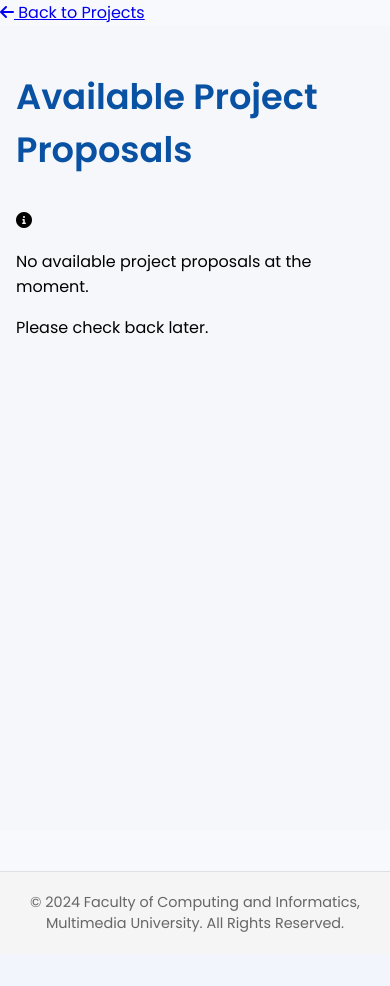
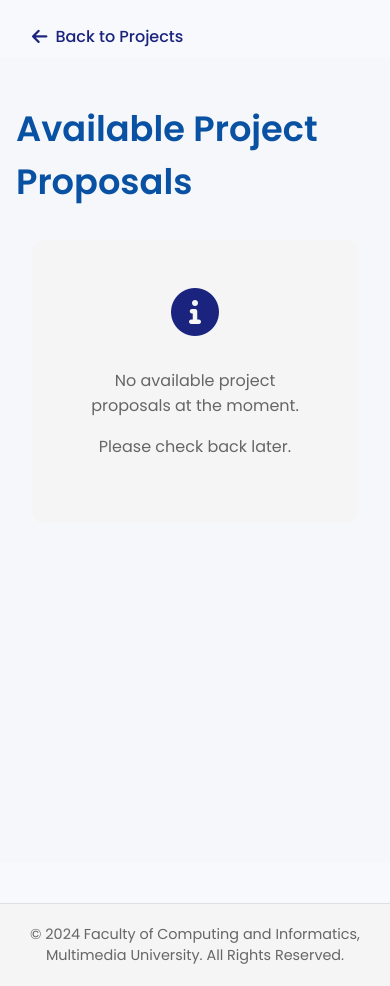
Before and after one commit to YongJinYit1214/final-year-project-management-system, a PHP site: page /pages/projects/view-projects.php in a window 390 px wide. Before the commit the page ends 932 px from the top, so only its background shows below. Run offline with PHP 8.4, Linux system fonts and the light colour scheme; data that the repository does not hold is empty.

Commit message:
Update view-projects.css

```diff
--- a/pages/projects/view-projects.css
+++ b/pages/projects/view-projects.css
@@ -55,115 +55,128 @@ h2 {
 }
 
 /* Projects Grid */
-.projects-grid {
+.projects-container {
+    max-width: 1200px;
+    margin: 2rem auto;
+    padding: 0 20px;
     display: grid;
-    grid-template-columns: repeat(auto-fill, minmax(350px, 1fr));
+    grid-template-columns: repeat(auto-fit, minmax(300px, 1fr));
     gap: 2rem;
-    padding: 1rem 0;
 }
 
 .project-card {
-    background: white;
+    background: #ffffff;
     border-radius: 12px;
-    padding: 1.5rem;
     box-shadow: 0 4px 6px rgba(0, 0, 0, 0.1);
-    transition: transform 0.3s ease;
+    transition: transform 0.2s, box-shadow 0.2s;
+    overflow: hidden;
+    border: 1px solid #e0e0e0;
 }
 
 .project-card:hover {
     transform: translateY(-5px);
-    box-shadow: 0 8px 15px rgba(0, 0, 0, 0.1);
+    box-shadow: 0 8px 12px rgba(0, 0, 0, 0.15);
 }
 
 .project-header {
+    background: #1a237e;
+    color: white;
+    padding: 1.5rem;
+    position: relative;
+}
+
+.project-header h3 {
+    margin: 0;
+    font-size: 1.4rem;
+    line-height: 1.4;
+}
+
+.project-body {
+    padding: 1.5rem;
+}
+
+.project-body p {
+    margin: 0 0 1rem;
+    line-height: 1.6;
+    color: #424242;
+}
+
+.supervisor-info {
+    background: #f5f5f5;
+    padding: 1rem;
+    border-radius: 8px;
+    margin: 1rem 0;
+}
+
+.supervisor-info p {
+    margin: 0.5rem 0;
+}
+
+.supervisor-info strong {
+    color: #1a237e;
+}
+
+.supervisor-info small {
+    color: #666;
+}
+
+.project-footer {
+    padding: 1rem 1.5rem;
+    border-top: 1px solid #e0e0e0;
     display: flex;
     justify-content: space-between;
     align-items: center;
+    background: #fafafa;
+}
+
+.project-footer small {
+    color: #666;
+}
+
+.apply-btn {
+    background: #4CAF50;
+    color: white;
+    border: none;
+    padding: 0.8rem 1.5rem;
+    border-radius: 6px;
+    cursor: pointer;
+    font-weight: 600;
+    transition: background 0.2s;
+}
+
+.apply-btn:hover {
+    background: #388E3C;
+}
+
+.no-projects {
+    grid-column: 1 / -1;
+    text-align: center;
+    padding: 3rem;
+    background: #f5f5f5;
+    border-radius: 12px;
+    color: #666;
+}
+
+.no-projects i {
+    font-size: 3rem;
+    color: #1a237e;
     margin-bottom: 1rem;
 }
 
-.project-category {
-    color: #0066cc;
-    font-size: 0.9rem;
-    font-weight: 500;
-}
-
-.project-status {
-    padding: 0.25rem 0.75rem;
-    border-radius: 15px;
-    font-size: 0.85rem;
-    font-weight: 500;
-}
-
-.project-status.available {
-    background: #d1fae5;
-    color: #065f46;
-}
-
-.project-card h3 {
-    color: #1e293b;
-    font-size: 1.25rem;
-    margin-bottom: 1rem;
-    line-height: 1.4;
-}
-
-.project-description {
-    color: #64748b;
-    font-size: 0.95rem;
-    margin-bottom: 1.5rem;
-    line-height: 1.6;
-}
-
-.project-details {
-    display: flex;
-    gap: 1.5rem;
-    margin-bottom: 1.5rem;
-}
-
-.detail-item {
-    display: flex;
-    align-items: center;
-    gap: 0.5rem;
-    color: #475569;
-    font-size: 0.9rem;
-}
-
-.detail-item i {
-    color: #0066cc;
-}
-
-.project-skills {
+/* Expertise Tags */
+.expertise-tags {
     display: flex;
     flex-wrap: wrap;
     gap: 0.5rem;
-    margin-bottom: 1.5rem;
+    margin-top: 0.5rem;
 }
 
-.skill-tag {
-    background: #f1f5f9;
-    color: #0066cc;
-    padding: 0.25rem 0.75rem;
-    border-radius: 15px;
-    font-size: 0.85rem;
-    font-weight: 500;
-}
-
-.apply-btn {
-    width: 100%;
-    background: #0066cc;
-    color: white;
-    border: none;
-    padding: 0.8rem;
-    border-radius: 8px;
-    font-weight: 500;
-    cursor: pointer;
-    transition: all 0.3s ease;
-}
-
-.apply-btn:hover {
-    background: #0052a3;
-    transform: translateY(-2px);
-    box-shadow: 0 4px 12px rgba(0, 102, 204, 0.2);
+.expertise-tag {
+    background: #e3f2fd;
+    color: #1565c0;
+    padding: 0.3rem 0.8rem;
+    border-radius: 20px;
+    font-size: 0.9rem;
 }
 
 /* Home Button Styles */
@@ -227,7 +240,66 @@ footer p {
         flex-direction: column;
     }
 
-    .projects-grid {
+    .projects-container {
         grid-template-columns: 1fr;
+        padding: 0 1rem;
+    }
+
+    .project-header h3 {
+        font-size: 1.2rem;
+    }
+
+    .project-footer {
+        flex-direction: column;
+        gap: 1rem;
+        text-align: center;
     }
 }
+
+/* Animation for cards */
+@keyframes fadeIn {
+    from {
+        opacity: 0;
+        transform: translateY(20px);
+    }
+    to {
+        opacity: 1;
+        transform: translateY(0);
+    }
+}
+
+.project-card {
+    animation: fadeIn 0.5s ease-out forwards;
+}
+
+/* Back Button Styles */
+.back-button {
+    margin: 1rem 0 0 2rem;
+}
+
+.back-button a {
+    display: inline-flex;
+    align-items: center;
+    text-decoration: none;
+    color: #1a237e;
+    font-weight: 500;
+    padding: 0.5rem 1rem;
+    border-radius: 6px;
+    transition: all 0.2s ease;
+}
+
+.back-button a:hover {
+    background: rgba(26, 35, 126, 0.1);
+}
+
+.back-button i {
+    margin-right: 0.5rem;
+    font-size: 1.1rem;
+}
+
+/* Adjust for mobile */
+@media (max-width: 768px) {
+    .back-button {
+        margin: 1rem 0 0 1rem;
+    }
+}
```
